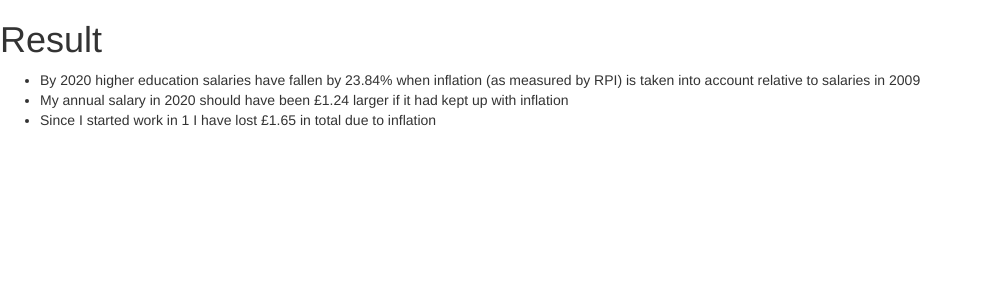
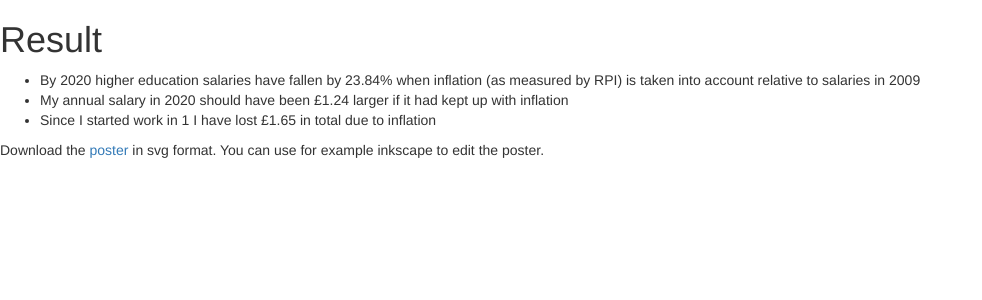
Before and after one commit to mhagdorn/poster, a Flask app: page /result in a window 1280 px wide. Shown: the top 300 px of the page, without its empty margins (0-982 px from the left). Run offline with Flask 2, Linux system fonts and the light colour scheme; the visitor is signed in with stand-in values (Sample User, id 1); some libraries are stand-ins or nearby versions.

Commit message:
add download link for poster

```diff
--- a/poster/routes.py
+++ b/poster/routes.py
@@ -34,3 +34,17 @@ def result():
         pay_loss=pay_loss,
         salary_diff=(1 + pay_loss / 100) * session['income'],
         total_loss=cummulative(session['start_year'], session['income']))
+
+
+@app.route('/poster')
+def poster():
+    for field in ['start_year', 'income']:
+        if field not in session:
+            print(f'error {field}')
+            return redirect(url_for('index'))
+    return render_template(
+        'poster/uoe.svg',
+        start_year=session['start_year'],
+        pay_loss=pay_loss,
+        salary_diff=(1 + pay_loss / 100) * session['income'],
+        total_loss=cummulative(session['start_year'], session['income']))
--- a/poster/templates/result.html
+++ b/poster/templates/result.html
@@ -9,4 +9,5 @@
   <li>Since I started work in {{ start_year }} I have lost £{{ '%0.2f' % total_loss|float }} in total due to inflation</li>
 </ul>
 
+Download the <a href="{{ url_for('poster') }}" download="poster.svg">poster</a> in svg format. You can use for example inkscape to edit the poster.
 {% endblock %}
```
Also changed, not shown: poster/templates/poster/uoe.svg.
